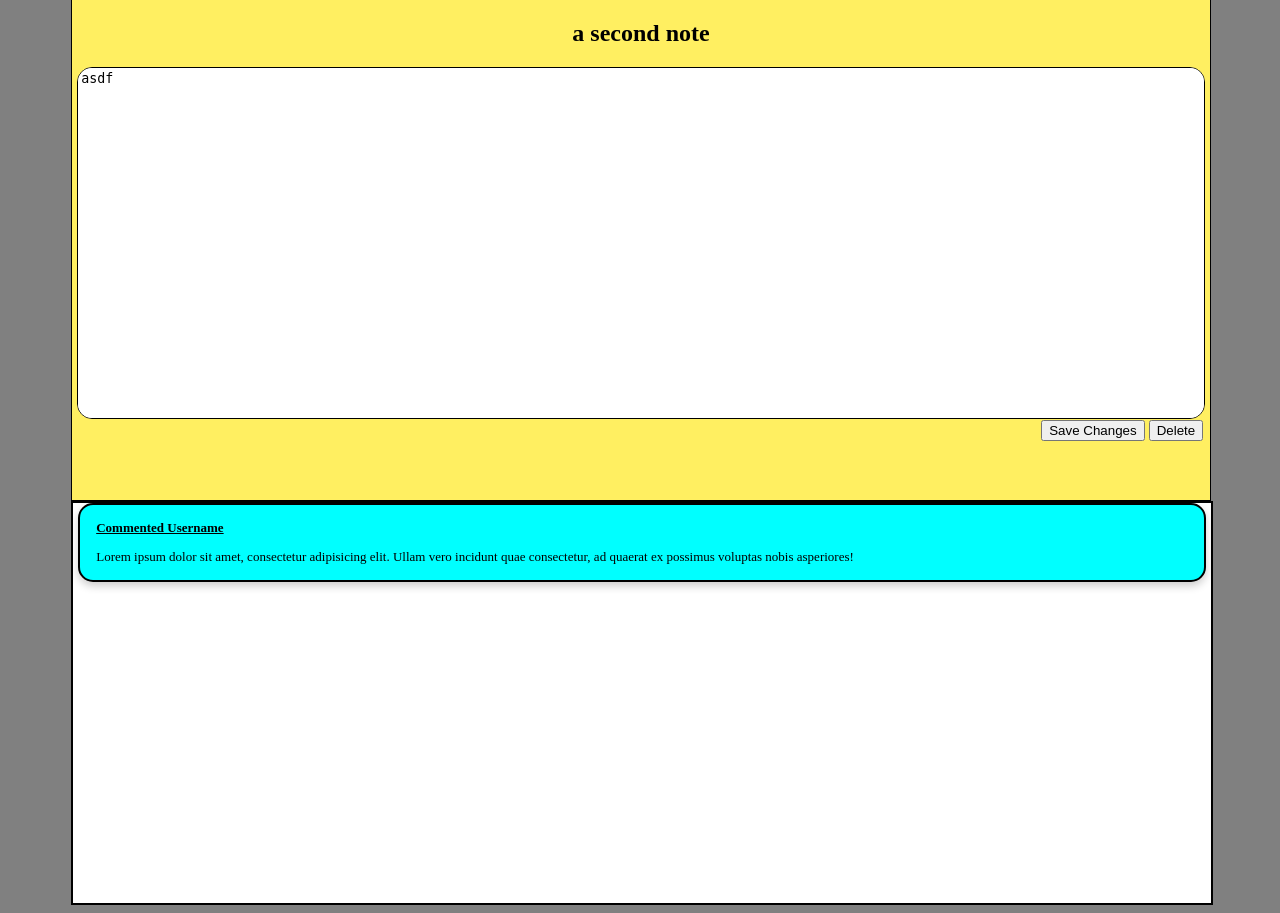
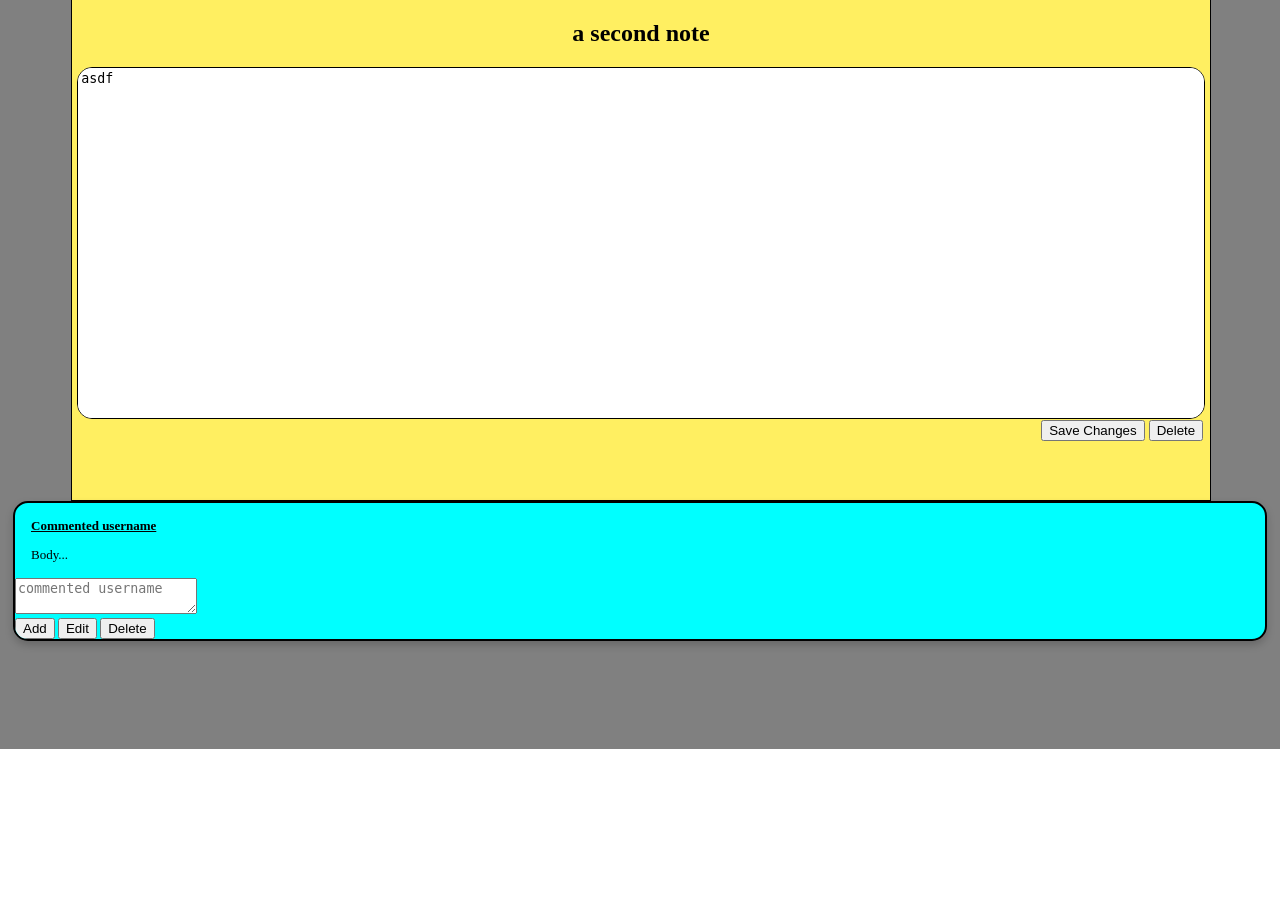
Before and after one commit to CarverWasTaken/MusketeerNotes, a Flask app: page /note/2 in a window 1280 px wide. Shown: the part 51-964 px from the top of the page. After the commit the page ends 800 px from the top, so only its background shows below. Run offline with Flask 2, Linux system fonts and the light colour scheme; data comes from the database, SQL or seed files in the repository.

Commit message:
Added comment box and add, edit, delete button -- on comment box -- needs fixing

```diff
--- a/FrontEnd/templates/viewNote.html
+++ b/FrontEnd/templates/viewNote.html
@@ -31,19 +31,47 @@
     </div>
 
 
-    <div class="commentContainer">
+    <div class="commentcontainer">
 
-        <div class="comments">
-        <div class="card">
-            <div class="container">
-                <p><u><b>Commented Username</b></u></p>
-                <p>Lorem ipsum dolor sit amet, consectetur adipisicing elit. Ullam vero incidunt quae consectetur, ad quaerat ex possimus voluptas nobis asperiores!</p>
-            </div>
-        </div>
+      <div class="comments">
+
+          <div class="card">
+
+              <div class="container">
+
+                  <p><u><b>Commented username</b></u></p>
+
+                  <p>Body...</p>
+
+              </div>
+
+              <form>
+
+                  <div class="commentedusername">
+
+                  <textarea type="text" placeholder="commented username"></textarea>
+
+              </div>
+
+              <div class="commentedusernamebuttons">
+
+                  <button type="submit">Add</button>
+
+                  <button type="submit">Edit</button>
+
+                  <button type="submit">Delete</button>
+
+              </div>
+
+              </form>
+
+          </div>
+
+      </div>
+
+  </div>
 
 
 
-       </div>
-    </div>
  </body>
 </html>
```
